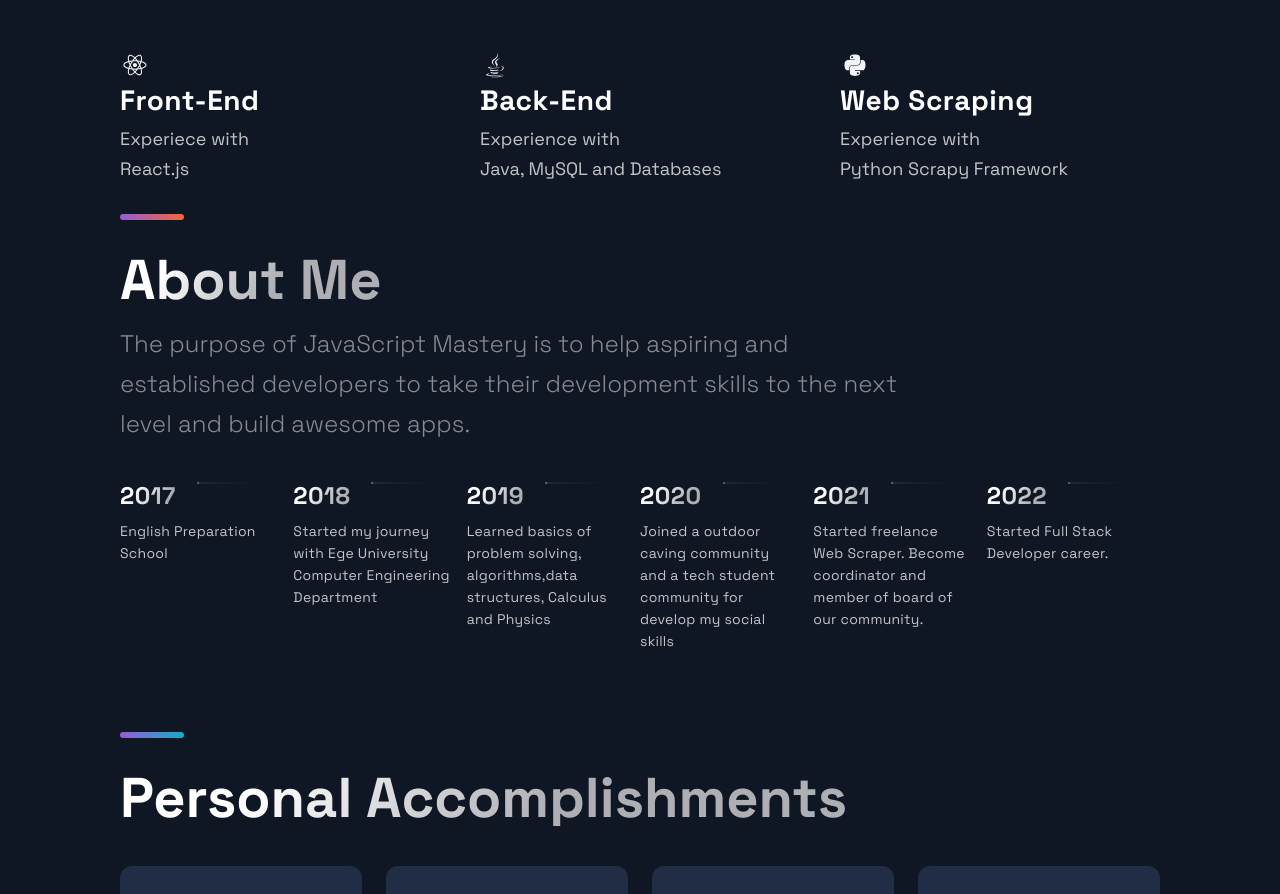
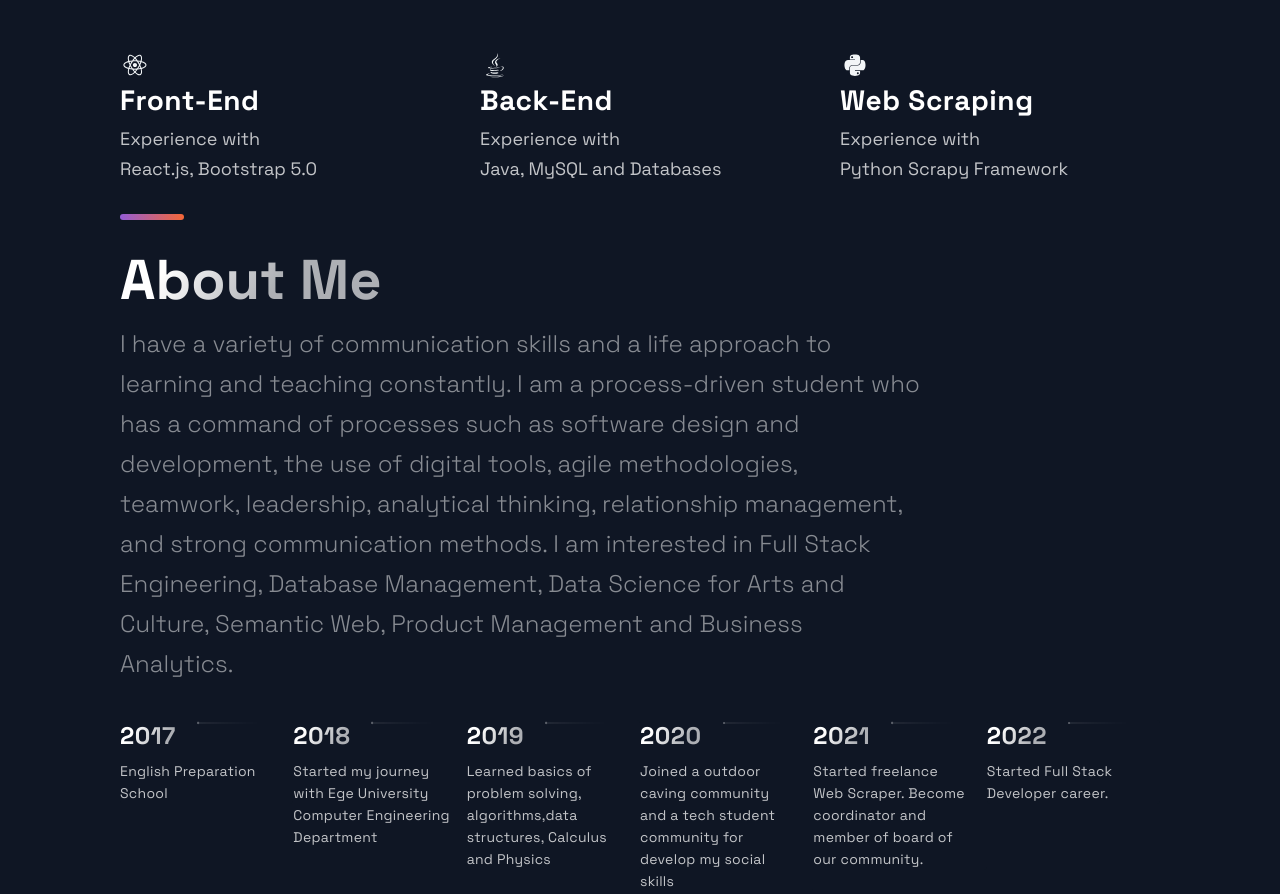
Before and after one commit to eberkeaydin/portfolio, a Next.js app: page / in a window 1280 px wide. Shown: the part 2680-3574 px from the top of the page. Built offline with nearby package versions, Linux system fonts and the light colour scheme.

Commit message:
Changes updated

```diff
--- a/src/components/Technologies/Technologies.js
+++ b/src/components/Technologies/Technologies.js
@@ -19,8 +19,8 @@ const Technologies = () =>  (
         <ListContainer>
           <ListTitle>Front-End</ListTitle>
           <ListParagraph>
-            Experiece with <br />
-            React.js
+            Experience with <br />
+            React.js, Bootstrap 5.0
           </ListParagraph>
         </ListContainer>
       </ListItem>
--- a/src/components/TimeLine/TimeLine.js
+++ b/src/components/TimeLine/TimeLine.js
@@ -44,7 +44,12 @@ const Timeline = () => {
     <Section id="about">
       <SectionTitle>About Me</SectionTitle>
       <SectionText>
-        The purpose of JavaScript Mastery is to help aspiring and established developers to take their development skills to the next level and build awesome apps.
+      I have a variety of communication skills and a life approach to learning and teaching constantly. I am a
+process-driven student who has a command of processes such as software design and development, the
+use of digital tools, agile methodologies, teamwork, leadership, analytical thinking, relationship
+management, and strong communication methods. I am interested in Full Stack Engineering, Database
+Management, Data Science for Arts and Culture, Semantic Web, Product Management and Business
+Analytics.
       </SectionText>
       <CarouselContainer ref={carouselRef} onScroll={handleScroll}>
         <>
```
